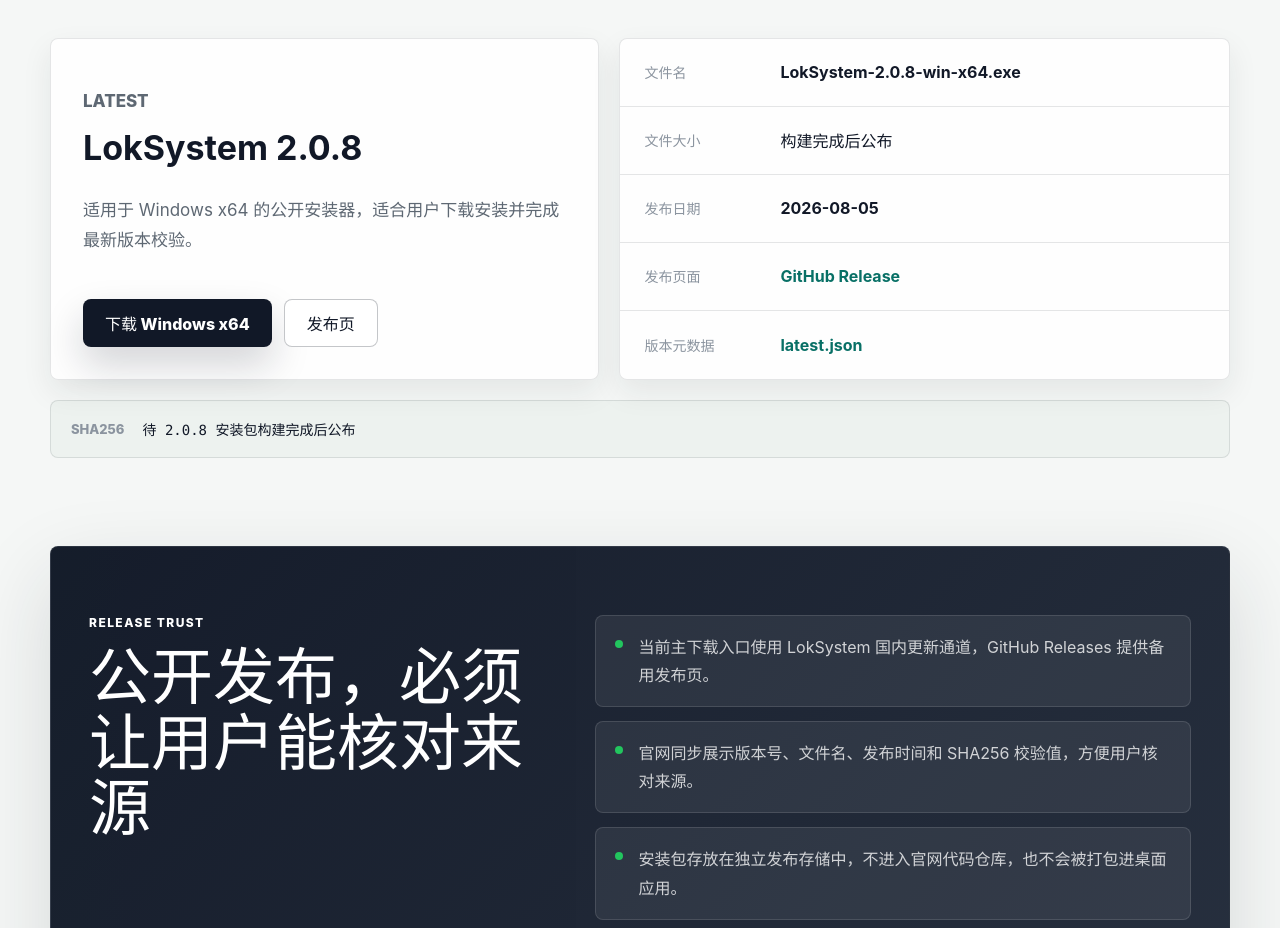
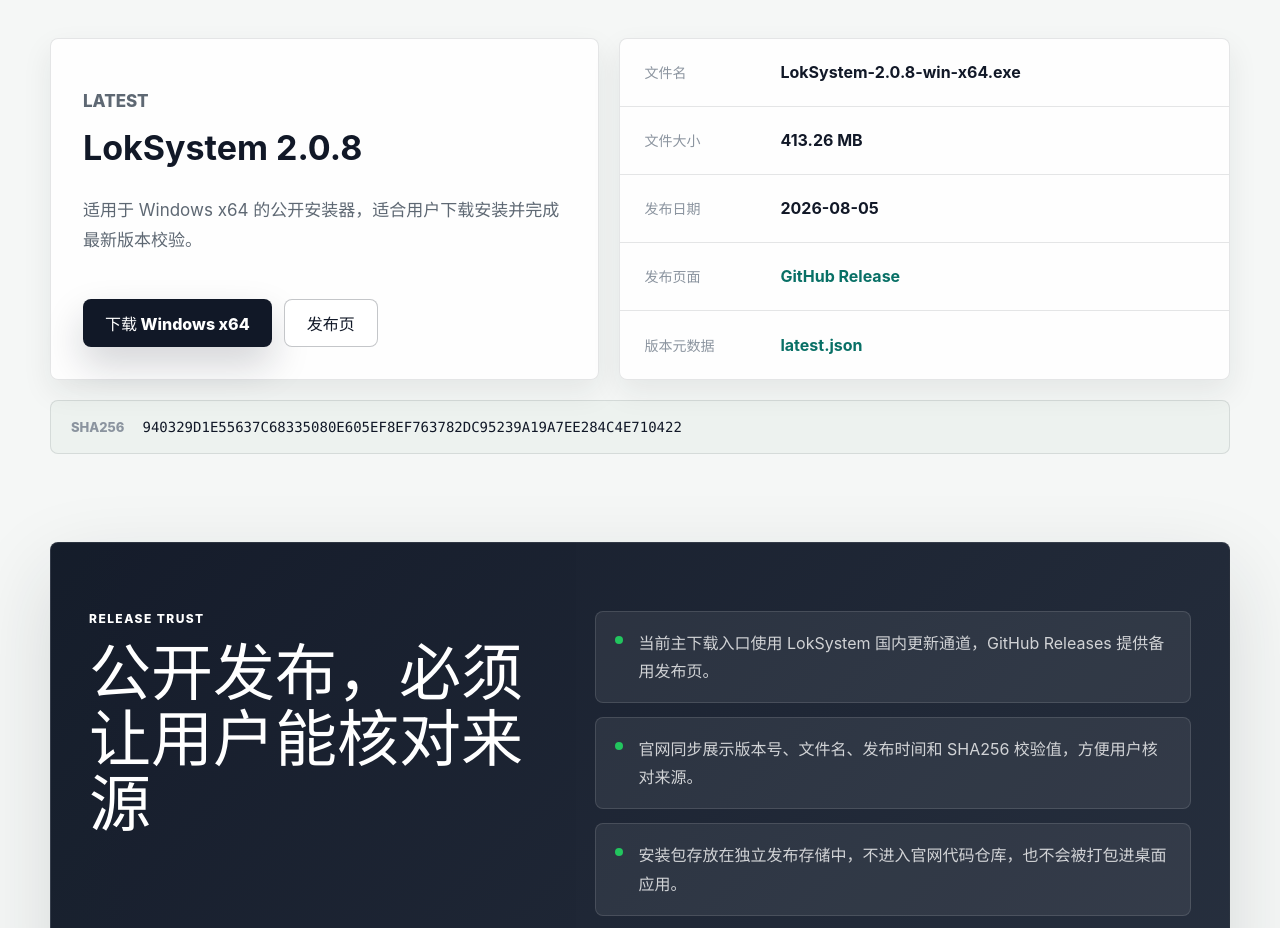
Before and after one commit to Lok447/loksystem-website, a React (Vite) app: page / in a window 1280 px wide. Shown: the part 3869-4797 px from the top of the page. Built offline with nearby package versions, Linux system fonts and the light colour scheme.

Commit message:
chore(release): publish 2.0.8 metadata

```diff
--- a/public/releases/latest.json
+++ b/public/releases/latest.json
@@ -3,10 +3,10 @@
   "channel": "latest",
   "platform": "windows-x64",
   "fileName": "LokSystem-2.0.8-win-x64.exe",
-  "fileSize": "构建完成后公布",
+  "fileSize": "413.26 MB (433334724 bytes)",
   "url": "https://update.lokai.net.cn/stable/LokSystem-2.0.8-win-x64.exe",
   "githubReleaseUrl": "https://github.com/Lok447/loksystem-releases/releases/tag/v2.0.8",
-  "sha256": "待 2.0.8 安装包构建完成后公布",
+  "sha256": "940329D1E55637C68335080E605EF8EF763782DC95239A19A7EE284C4E710422",
   "publishedAt": "2026-08-05",
   "sourceBuild": "Lok447/loksystem v2.0.8",
   "notes": [
--- a/src/App.tsx
+++ b/src/App.tsx
@@ -38,14 +38,14 @@
   channel: 'Latest',
   platform: 'Windows x64',
   fileName: 'LokSystem-2.0.8-win-x64.exe',
-  fileSize: '构建完成后公布',
+  fileSize: '413.26 MB',
   publishedAt: '2026-08-05',
   downloadUrl:
     'https://update.lokai.net.cn/stable/LokSystem-2.0.8-win-x64.exe',
   githubReleaseUrl:
     'https://github.com/Lok447/loksystem-releases/releases/tag/v2.0.8',
   releaseNotesUrl: '/releases/latest.json',
-  sha256: '待 2.0.8 安装包构建完成后公布',
+  sha256: '940329D1E55637C68335080E605EF8EF763782DC95239A19A7EE284C4E710422',
 }
 
 const heroStats = [
```
